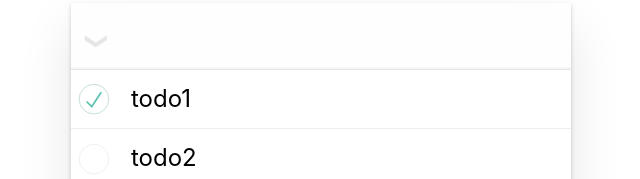
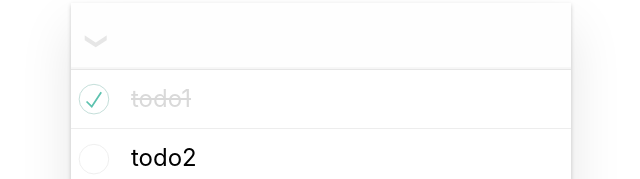
Before and after one commit to TonTon69/TodoApp-React, a React (Create React App) app: page / in a window 1280 px wide. Shown: the part 127-306 px from the top of the page, without its empty margins (319-959 px from the left). Built offline with nearby package versions, Linux system fonts and the light colour scheme.

Commit message:
add 1 todo & check completed

```diff
--- a/src/App.js
+++ b/src/App.js
@@ -20,6 +20,7 @@ class App extends PureComponent {
         isCompleted: false,
       },
     ],
+    todoEditingId: "",
   };
 
   addTodo = (todo = {}) => {
@@ -28,12 +29,38 @@ class App extends PureComponent {
     }));
   };
 
+  getTodoEditingId = (id = "") => {
+    this.setState({ todoEditingId: id });
+  };
+
+  onEditTodo = (todo = {}, index = -1) => {
+    if (index >= 0) {
+      const { todosList: list } = this.state;
+      list.splice(index, 1, todo);
+      this.setState({ todosList: list, todoEditingId: "" });
+    }
+  };
+
+  markCompleted = (id = "") => {
+    this.setState((preState) => ({
+      todosList: preState.todosList.map((todo) =>
+        todo.id === id ? { ...todo, isCompleted: !todo.isCompleted } : todo
+      ),
+    }));
+  };
+
   render() {
-    const { todosList } = this.state;
+    const { todosList, todoEditingId } = this.state;
     return (
       <div className="todoapp">
         <Header addTodo={this.addTodo} />
-        <TodoList todosList={todosList} />
+        <TodoList
+          todosList={todosList}
+          getTodoEditingId={this.getTodoEditingId}
+          todoEditingId={todoEditingId}
+          onEditTodo={this.onEditTodo}
+          markCompleted={this.markCompleted}
+        />
         <Footer />
       </div>
     );
--- a/src/components/Todo.js
+++ b/src/components/Todo.js
@@ -1,14 +1,58 @@
-import React from "react";
+import React, { useState } from "react";
 
 const Todo = (props) => {
-  const { todo } = props;
+  const {
+    todo,
+    getTodoEditingId,
+    todoEditingId,
+    onEditTodo,
+    index,
+    markCompleted,
+  } = props;
+  const [text, setText] = useState(todo.text);
+  const isEditing = todoEditingId === todo.id;
+  const editTodo = () => {
+    onEditTodo(
+      {
+        ...todo,
+        text,
+      },
+      index
+    );
+  };
   return (
-    <li>
-      <div className="view">
-        <input className="toggle" type="checkbox" checked={todo.isCompleted} />
-        <label>{todo.text}</label>
-        <button className="destroy"></button>
-      </div>
+    <li
+      className={`${isEditing ? "editing" : ""} ${
+        todo.isCompleted ? "completed" : ""
+      } `}
+    >
+      {!isEditing ? (
+        <div className="view">
+          <input
+            className="toggle"
+            type="checkbox"
+            checked={todo.isCompleted}
+            onChange={() => markCompleted(todo.id)}
+          />
+          <label onDoubleClick={() => getTodoEditingId(todo.id)}>
+            {todo.text}
+          </label>
+          <button className="destroy"></button>
+        </div>
+      ) : (
+        <input
+          className="edit"
+          type="text"
+          value={text}
+          onChange={(e) => setText(e.target.value)}
+          onBlur={editTodo}
+          onKeyPress={(e) => {
+            if (e.key === "Enter") {
+              editTodo();
+            }
+          }}
+        />
+      )}
     </li>
   );
 };
--- a/src/components/TodoList.js
+++ b/src/components/TodoList.js
@@ -7,8 +7,8 @@ const TodoList = (props) => {
       <input className="toggle-all" />
       <label htmlFor="toggle-all"></label>
       <ul className="todo-list">
-        {todosList.map((todo) => (
-          <Todo key={`todo${todo.id}`} {...{ todo }} />
+        {todosList.map((todo, index) => (
+          <Todo key={`todo${todo.id}`} {...{ todo }} {...props} index={index} />
         ))}
       </ul>
     </section>
```
